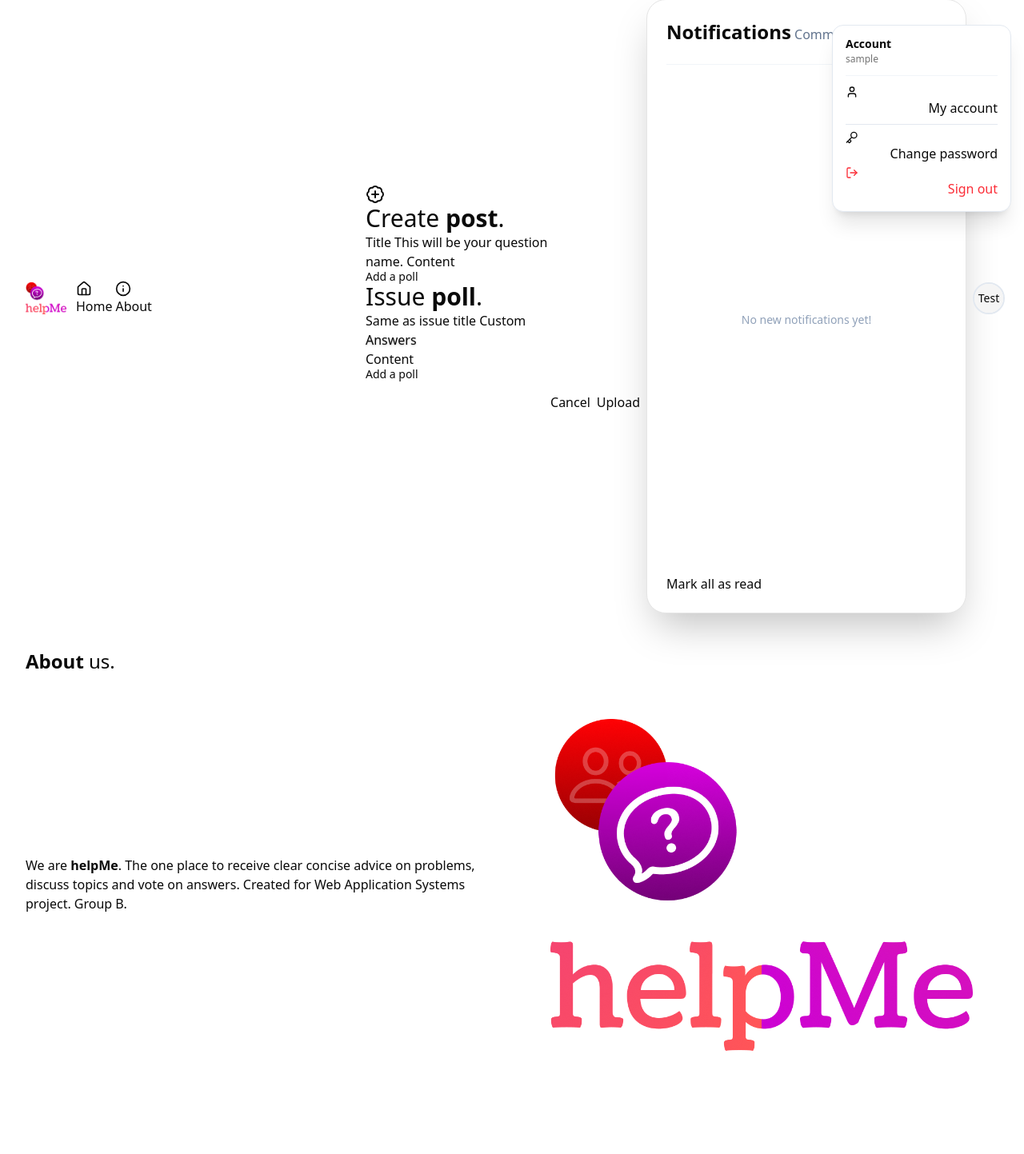
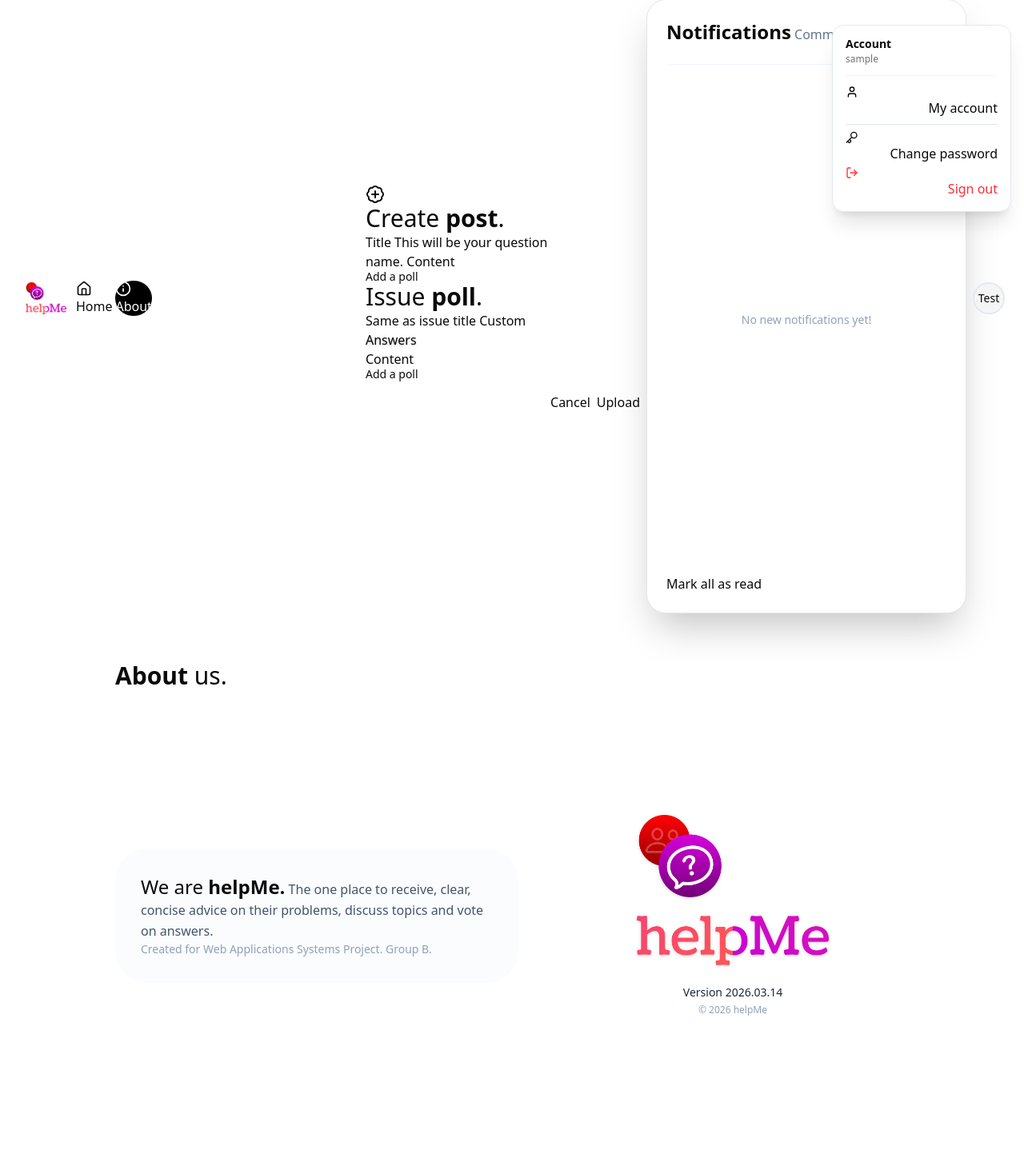
Before and after one commit to amberjayne07/HelpMe, a Django app: page /about-us/ in a window 1280 px wide. Shown: the part 33-1476 px from the top of the page at 80% size. Before the commit the page ends 1347 px from the top, so only its background shows below. Run offline with Django 5.2, Linux system fonts and the light colour scheme; the visitor is signed in with stand-in values (Sample User, id 1).

Commit message:
Added suggested make post button to search bar. Test for vertically centred views in About added. Relevant button lights up in header based on page now, matching wireframes

```diff
--- a/HelpMe/core/templates/about_us.html
+++ b/HelpMe/core/templates/about_us.html
@@ -1,26 +1,44 @@
 {% extends "base.html" %}
 {% load static %}
+
 {% block title_block %}About{% endblock %}
+
 {% block content_block %}
-    <div class="px-4">
-        {% block heading_block %}<h1 class="text-2xl"><b>About</b> us.</h1>{% endblock %}
-        <div class="flex flex-row flex-wrap items-center justify-center gap-8 w-full py-6">
-            <c-card class="flex-1 min-w-[300px]">
+<div class="flex flex-col min-h-[calc(100vh-200px)] px-4 max-w-5xl mx-auto">
+
+    <div class="py-4">
+        <h1 class="text-3xl"><b>About</b> us.</h1>
+    </div>
+
+    <div class="flex-grow flex flex-col justify-center">
+
+        <div class="flex flex-row flex-wrap items-center justify-center gap-12 w-full py-12">
+
+            <c-card class="flex-1 min-w-[320px] bg-slate-50/50 border-none shadow-none rounded-[40px] p-8">
                 <c-card.header>
-                    <c-card.title>We are <b>helpMe</b>.</c-card.title>
-                    <c-card.description>The one place to receive clear concise advice on problems, discuss topics and
-                        vote
-                        on answers.
+                    <c-card.title class="text-2xl mb-4">We are <b>helpMe.</b></c-card.title>
+                    <c-card.description class="text-base leading-relaxed text-slate-600">
+                        The one place to receive, clear, concise advice on their problems,
+                        discuss topics and vote on answers.
                     </c-card.description>
                 </c-card.header>
-                <c-card.footer>
-                    Created for Web Application Systems project. Group B.
-                </c-card.footer>
+                <c-card.content class="mt-8 text-sm text-slate-400">
+                    <p>Created for Web Applications Systems Project. Group B.</p>
+                </c-card.content>
             </c-card>
-            <div class="flex-1 min-w-[300px] ">
-                <img src="{% static 'images/helpme_logo.png' %}" alt="helpMe Logo" class="h-auto w-auto p-8">
+
+            <div class="flex-1 min-w-[320px] flex flex-col items-center justify-center text-center">
+                <div class="max-w-[240px] mb-6">
+                    <img src="{% static 'images/helpme_logo.png' %}" alt="helpMe Logo" class="w-full h-auto drop-shadow-sm">
+                </div>
+
+                <div class="space-y-1">
+                    <p class="text-sm font-medium text-slate-800">Version 2026.03.14</p>
+                    <p class="text-xs text-slate-400">© 2026 helpMe</p>
+                </div>
             </div>
+
         </div>
     </div>
-
+</div>
 {% endblock %}
--- a/HelpMe/core/templates/partials/_adaptive_header.html
+++ b/HelpMe/core/templates/partials/_adaptive_header.html
@@ -10,12 +10,14 @@
             </div>
 
             {% if url_name != 'login' and url_name != 'sign_up' and url_name != 'home' %}
-            <c-button variant="ghost" class="relative overflow-hidden">
+                <c-button variant="{% if url_name == 'home' %}default{% else %}ghost{% endif %}"
+                          class="relative overflow-hidden {% if url_name == 'home' %}!bg-black !text-white !rounded-full{% endif %}">
                     <i data-lucide="home" class="w-5 h-5 mr-2"></i> Home
                     <a href="{% url 'HelpMe_app:home' %}" class="absolute inset-0 z-10"></a>
                 </c-button>
 
-            <c-button variant="ghost" class="relative overflow-hidden">
+                <c-button variant="{% if url_name == 'about_us' %}default{% else %}ghost{% endif %}"
+                          class="relative overflow-hidden {% if url_name == 'about_us' %}!bg-black !text-white !rounded-full{% endif %}">
                     <i data-lucide="info" class="w-5 h-5 mr-2"></i> About
                     <a href="{% url 'HelpMe_app:about_us' %}" class="absolute inset-0 z-10"></a>
                 </c-button>
@@ -26,7 +28,10 @@
             {% if url_name != 'login' and url_name != 'sign_up' %}
 
                 {% if user.is_authenticated %}
+                    <c-dialog>
+                        <c-dialog.trigger variant="ghost"><i data-lucide="badge-plus"></i></c-dialog.trigger>
                         {% include "partials/_create_post_form.html" %}
+                    </c-dialog>
                     {% include "partials/_notification_sheet.html" %}
                     {% include "partials/_account_popover.html" %}
                 {% else %}
--- a/HelpMe/core/templates/partials/_create_poll_form.html
+++ b/HelpMe/core/templates/partials/_create_poll_form.html
@@ -14,8 +14,7 @@
             <div class='grid gap-1.5 leading-none'>
                 <label
                         for='terms'
-                        class='text-sm font-medium leading-none peer-disabled:cursor-not-allowed peer-disabled:opacity-70'
-                >
+                        class='text-sm font-medium leading-none peer-disabled:cursor-not-allowed peer-disabled:opacity-70'>
                     Add a poll
                 </label>
             </div>
--- a/HelpMe/core/templates/partials/_create_post_form.html
+++ b/HelpMe/core/templates/partials/_create_post_form.html
@@ -1,6 +1,5 @@
 {% load static %}
-<c-dialog>
-    <c-dialog.trigger variant="ghost"><i data-lucide="badge-plus"></i></c-dialog.trigger>
+
 <c-dialog.content>
     <c-dialog.header>
         <div class="text-3xl">Create <b>post</b>.</div>
@@ -43,4 +42,3 @@
         <c-button variant='default'>Upload</c-button>
     </div>
 </c-dialog.content>
-</c-dialog>
--- a/static/css/output.css
+++ b/static/css/output.css
@@ -16,7 +16,9 @@
     --color-slate-300: oklch(86.9% 0.022 252.894);
     --color-slate-400: oklch(70.4% 0.04 256.788);
     --color-slate-500: oklch(55.4% 0.046 257.417);
+    --color-slate-600: oklch(44.6% 0.043 257.281);
     --color-slate-800: oklch(27.9% 0.041 260.031);
+    --color-slate-900: oklch(20.8% 0.042 265.755);
     --color-black: #000;
     --color-white: #fff;
     --spacing: 0.25rem;
@@ -49,9 +51,11 @@
     --font-weight-extrabold: 800;
     --tracking-tight: -0.025em;
     --tracking-widest: 0.1em;
+    --leading-relaxed: 1.625;
     --radius-xs: 0.125rem;
     --radius-2xl: 1rem;
     --radius-3xl: 1.5rem;
+    --drop-shadow-sm: 0 1px 2px rgb(0 0 0 / 0.15);
     --ease-in: cubic-bezier(0.4, 0, 1, 1);
     --ease-out: cubic-bezier(0, 0, 0.2, 1);
     --blur-xs: 4px;
@@ -329,6 +333,15 @@
   .mr-2 {
     margin-right: calc(var(--spacing) * 2);
   }
+  .mb-2 {
+    margin-bottom: calc(var(--spacing) * 2);
+  }
+  .mb-4 {
+    margin-bottom: calc(var(--spacing) * 4);
+  }
+  .mb-6 {
+    margin-bottom: calc(var(--spacing) * 6);
+  }
   .mb-8 {
     margin-bottom: calc(var(--spacing) * 8);
   }
@@ -403,6 +416,12 @@
   .min-h-\[60px\] {
     min-height: 60px;
   }
+  .min-h-\[calc\(100vh-200px\)\] {
+    min-height: calc(100vh - 200px);
+  }
+  .min-h-\[calc\(100vh-250px\)\] {
+    min-height: calc(100vh - 250px);
+  }
   .min-h-screen {
     min-height: 100vh;
   }
@@ -424,6 +443,9 @@
   .w-5 {
     width: calc(var(--spacing) * 5);
   }
+  .w-8 {
+    width: calc(var(--spacing) * 8);
+  }
   .w-10 {
     width: calc(var(--spacing) * 10);
   }
@@ -451,6 +473,12 @@
   .max-w-5xl {
     max-width: var(--container-5xl);
   }
+  .max-w-\[240px\] {
+    max-width: 240px;
+  }
+  .max-w-\[280px\] {
+    max-width: 280px;
+  }
   .max-w-lg {
     max-width: var(--container-lg);
   }
@@ -459,6 +487,9 @@
   }
   .min-w-\[300px\] {
     min-width: 300px;
+  }
+  .min-w-\[320px\] {
+    min-width: 320px;
   }
   .flex-1 {
     flex: 1;
@@ -553,6 +584,9 @@
   .items-center {
     align-items: center;
   }
+  .items-start {
+    align-items: flex-start;
+  }
   .justify-between {
     justify-content: space-between;
   }
@@ -658,6 +692,15 @@
   .\!rounded-3xl {
     border-radius: var(--radius-3xl) !important;
   }
+  .\!rounded-full {
+    border-radius: calc(infinity * 1px) !important;
+  }
+  .rounded-\[32px\] {
+    border-radius: 32px;
+  }
+  .rounded-\[40px\] {
+    border-radius: 40px;
+  }
   .rounded-full {
     border-radius: calc(infinity * 1px);
   }
@@ -692,6 +735,10 @@
     border-bottom-style: var(--tw-border-style);
     border-bottom-width: 1px;
   }
+  .border-none {
+    --tw-border-style: none;
+    border-style: none;
+  }
   .border-input {
     border-color: var(--input);
   }
@@ -703,6 +750,9 @@
   }
   .border-slate-200 {
     border-color: var(--color-slate-200);
+  }
+  .\!bg-black {
+    background-color: var(--color-black) !important;
   }
   .bg-accent {
     background-color: var(--accent);
@@ -752,6 +802,12 @@
   .bg-secondary {
     background-color: var(--secondary);
   }
+  .bg-slate-50\/50 {
+    background-color: color-mix(in srgb, oklch(98.4% 0.003 247.858) 50%, transparent);
+    @supports (color: color-mix(in lab, red, red)) {
+      background-color: color-mix(in oklab, var(--color-slate-50) 50%, transparent);
+    }
+  }
   .bg-slate-100 {
     background-color: var(--color-slate-100);
   }
@@ -767,6 +823,9 @@
   .p-1 {
     padding: calc(var(--spacing) * 1);
   }
+  .p-3 {
+    padding: calc(var(--spacing) * 3);
+  }
   .p-4 {
     padding: calc(var(--spacing) * 4);
   }
@@ -803,11 +862,20 @@
   .py-3 {
     padding-block: calc(var(--spacing) * 3);
   }
+  .py-4 {
+    padding-block: calc(var(--spacing) * 4);
+  }
   .py-6 {
     padding-block: calc(var(--spacing) * 6);
   }
   .py-8 {
     padding-block: calc(var(--spacing) * 8);
+  }
+  .py-10 {
+    padding-block: calc(var(--spacing) * 10);
+  }
+  .py-12 {
+    padding-block: calc(var(--spacing) * 12);
   }
   .pt-0 {
     padding-top: calc(var(--spacing) * 0);
@@ -835,6 +903,10 @@
     font-size: var(--text-3xl);
     line-height: var(--tw-leading, var(--text-3xl--line-height));
   }
+  .text-base {
+    font-size: var(--text-base);
+    line-height: var(--tw-leading, var(--text-base--line-height));
+  }
   .text-lg {
     font-size: var(--text-lg);
     line-height: var(--tw-leading, var(--text-lg--line-height));
@@ -854,6 +926,10 @@
     --tw-leading: 1;
     line-height: 1;
   }
+  .leading-relaxed {
+    --tw-leading: var(--leading-relaxed);
+    line-height: var(--leading-relaxed);
+  }
   .font-bold {
     --tw-font-weight: var(--font-weight-bold);
     font-weight: var(--font-weight-bold);
@@ -877,6 +953,9 @@
   .whitespace-nowrap {
     white-space: nowrap;
   }
+  .\!text-white {
+    color: var(--color-white) !important;
+  }
   .text-accent-foreground {
     color: var(--accent-foreground);
   }
@@ -915,6 +994,15 @@
   }
   .text-slate-500 {
     color: var(--color-slate-500);
+  }
+  .text-slate-600 {
+    color: var(--color-slate-600);
+  }
+  .text-slate-800 {
+    color: var(--color-slate-800);
+  }
+  .text-slate-900 {
+    color: var(--color-slate-900);
   }
   .no-underline {
     text-decoration-line: none;
@@ -954,6 +1042,10 @@
   }
   .shadow-md {
     --tw-shadow: 0 4px 6px -1px var(--tw-shadow-color, rgb(0 0 0 / 0.1)), 0 2px 4px -2px var(--tw-shadow-color, rgb(0 0 0 / 0.1));
+    box-shadow: var(--tw-inset-shadow), var(--tw-inset-ring-shadow), var(--tw-ring-offset-shadow), var(--tw-ring-shadow), var(--tw-shadow);
+  }
+  .shadow-none {
+    --tw-shadow: 0 0 #0000;
     box-shadow: var(--tw-inset-shadow), var(--tw-inset-ring-shadow), var(--tw-ring-offset-shadow), var(--tw-ring-shadow), var(--tw-shadow);
   }
   .shadow-sm {
@@ -982,6 +1074,11 @@
   .outline {
     outline-style: var(--tw-outline-style);
     outline-width: 1px;
+  }
+  .drop-shadow-sm {
+    --tw-drop-shadow-size: drop-shadow(0 1px 2px var(--tw-drop-shadow-color, rgb(0 0 0 / 0.15)));
+    --tw-drop-shadow: drop-shadow(var(--drop-shadow-sm));
+    filter: var(--tw-blur,) var(--tw-brightness,) var(--tw-contrast,) var(--tw-grayscale,) var(--tw-hue-rotate,) var(--tw-invert,) var(--tw-saturate,) var(--tw-sepia,) var(--tw-drop-shadow,);
   }
   .filter {
     filter: var(--tw-blur,) var(--tw-brightness,) var(--tw-contrast,) var(--tw-grayscale,) var(--tw-hue-rotate,) var(--tw-invert,) var(--tw-saturate,) var(--tw-sepia,) var(--tw-drop-shadow,);
```
Also changed, not shown: HelpMe/core/templates/home.html (+17 -3 lines). Lines whose indentation alone changed are shown as unchanged.
